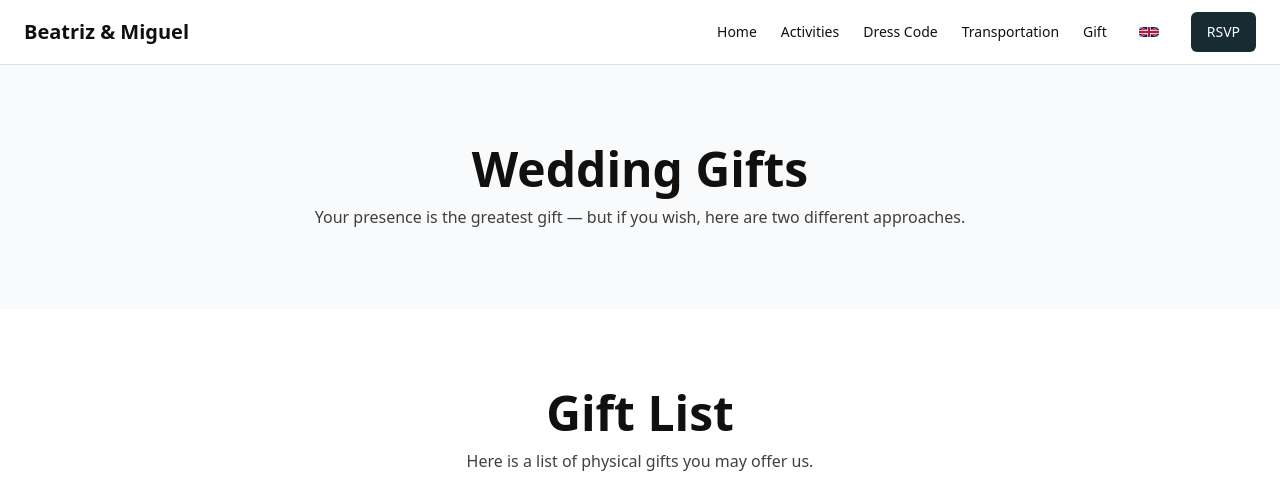
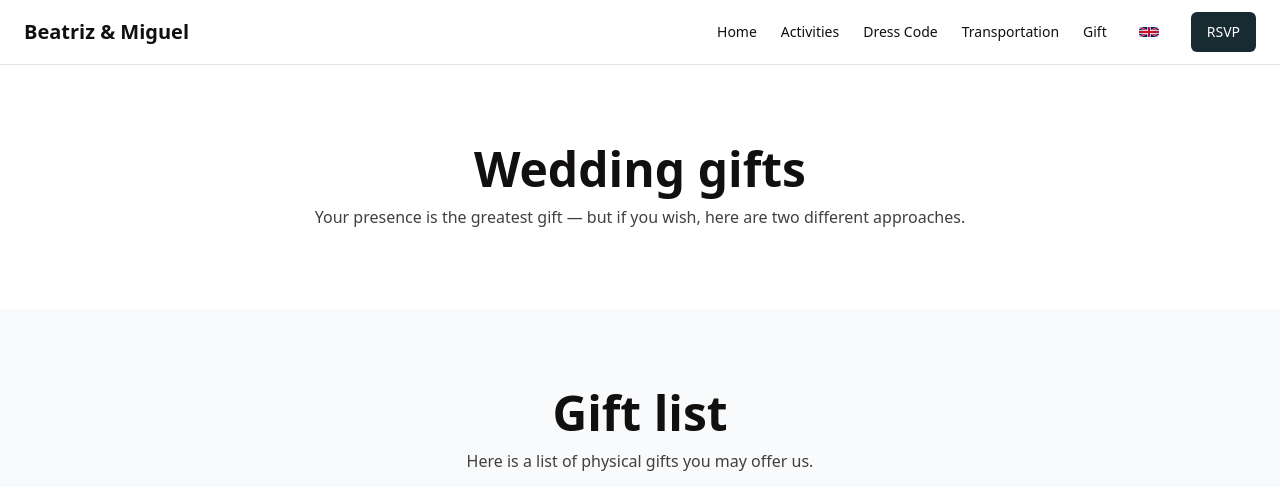
Before and after one commit to MiguelTrinca/wedding-website, a Next.js app: page /gift in a window 1280 px wide. Shown: the top 487 px of the page. Built offline with nearby package versions, Linux system fonts and the light colour scheme.

Commit message:
Style (Background colors + Caps): Background colors correct and removed caps on titles

```diff
--- a/src/app/gift/page.tsx
+++ b/src/app/gift/page.tsx
@@ -2,18 +2,10 @@
 
 import Header from "@/components/Header"
 import Footer from "@/components/Footer"
-import { Card, CardContent, CardHeader, CardTitle } from "@/components/ui/card"
 import { Button } from "@/components/ui/button"
 import { LanguageProvider, useLanguage } from "@/contexts/LanguageContext"
 import { useState } from "react"
 import AnimatedSuitcase from "@/components/AnimtatedSuitcase"
-
-type GiftCardSpec = {
-  title: string
-  description: string
-  delayMs: number
-  images: { src: string; alt: string }[]
-}
 
 function GiftPageContent() {
   const { t } = useLanguage()
@@ -60,7 +52,7 @@ function GiftPageContent() {
 
       <main>
         {/* Intro Section */}
-        <section className="py-20 bg-gray-50">
+        <section className="py-20 bg-background">
           <div className="container mx-auto px-4 text-center">
             <h1 className="text-4xl md:text-5xl font-bold text-foreground mb-3">
               {t("gift.title")}
@@ -72,7 +64,7 @@ function GiftPageContent() {
         </section>
 
         {/* Gift Gallery Section */}
-        <section className="py-20 bg-white">
+        <section className="py-20 bg-gray-50">
           <div className="container mx-auto px-4">
             <div className="max-w-6xl mx-auto">
               <div className="container mx-auto px-4 text-center">
@@ -114,7 +106,7 @@ function GiftPageContent() {
         </section>
 
         {/** Honey Pot */}
-        <section id="honeyPot" className="py-20 bg-gray-50">
+        <section id="honeyPot" className="py-20 bg-background">
           <div className="container mx-auto px-4 text-center">
             <h1 className="text-4xl md:text-5xl font-bold text-foreground mb-3">
               {t("honeyPot.title")}
--- a/src/contexts/LanguageContext.tsx
+++ b/src/contexts/LanguageContext.tsx
@@ -241,9 +241,9 @@ const translations: Record<Language, Record<string, string>> = {
     "honeyPot.close": "Close",
 
     // Gift
-    "gift.title": "Wedding Gifts",
+    "gift.title": "Wedding gifts",
     "gift.description": "Your presence is the greatest gift — but if you wish, here are two different approaches.",
-    "gift.wishlist": "Gift List",
+    "gift.wishlist": "Gift list",
     "gift.wishlistDesc": "Here is a list of physical gifts you may offer us.",
     "gift.thankYouTitle": "Thank you!",
     "gift.thankYouMessage": "We are immensely grateful for your love and generosity.",
@@ -479,9 +479,9 @@ const translations: Record<Language, Record<string, string>> = {
     "honeyPot.close": "Fechar",
 
     // Gift
-    "gift.title": "Presentes de Casamento",
+    "gift.title": "Presentes de casamento",
     "gift.description": "A vossa presença é o melhor presente - mas se desejarem, aqui estão duas abordagens diferentes.",
-    "gift.wishlist": "Lista de Presentes",
+    "gift.wishlist": "Lista de presentes",
     "gift.wishlistDesc": "Aqui deixamos uma lista de prendas físicas que nos podem oferecer.",
     "gift.thankYouTitle": "Obrigado!",
     "gift.thankYouMessage": "Somos imensamente gratos pelo vosso carinho e generosidade.",
```
